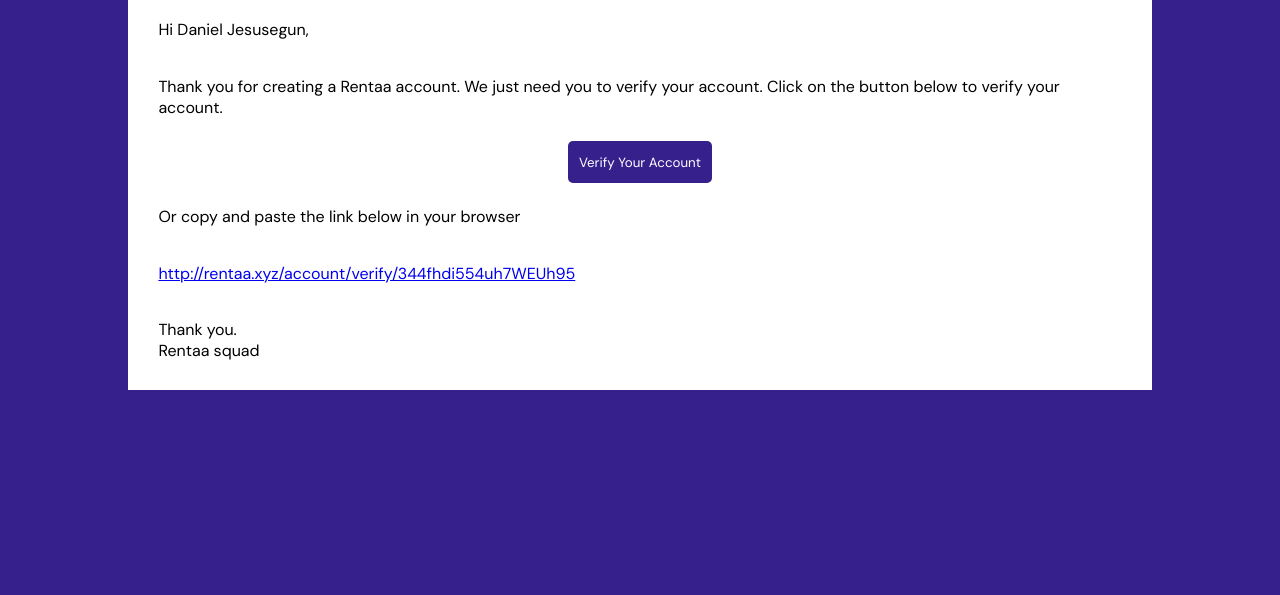
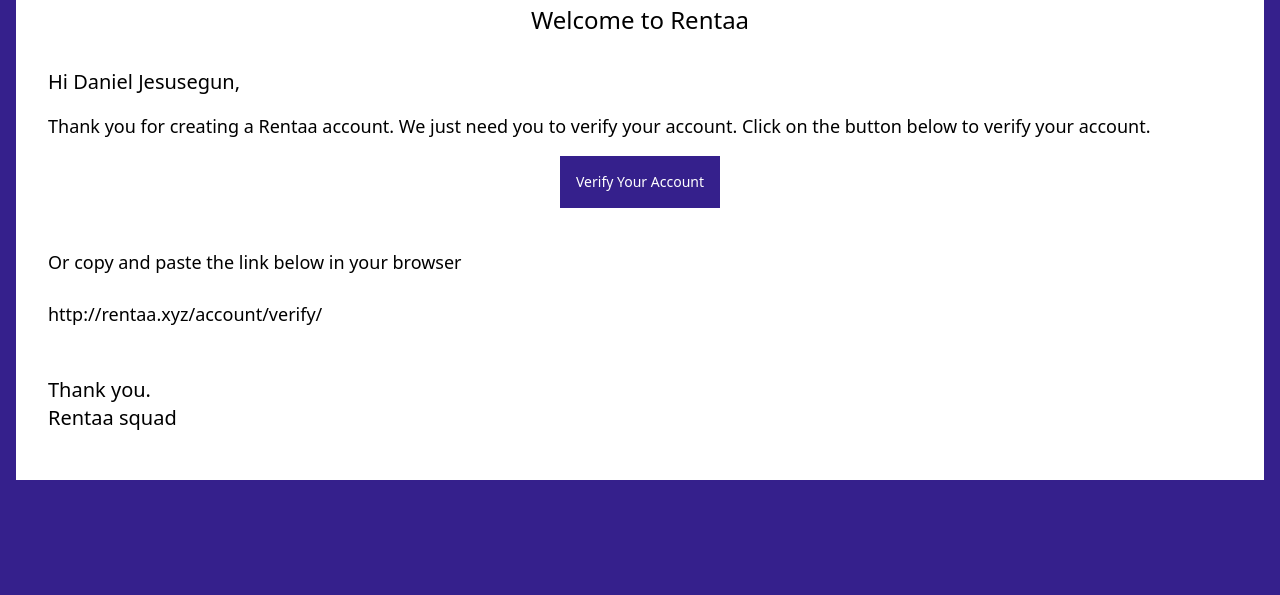
Before and after one commit to whitechapel007/renta_email_trmplate, a plain HTML site: page index.html in a window 1280 px wide. Shown: the part 205-800 px from the top of the page. Drawn offline with nearby package versions, Linux system fonts and the light colour scheme.

Commit message:
used tailwind

```diff
--- a/index.html
+++ b/index.html
@@ -5,28 +5,58 @@
     <meta http-equiv="X-UA-Compatible" content="IE=edge" />
     <meta name="viewport" content="width=device-width, initial-scale=1.0" />
     <title>Email Template</title>
+    <script src="https://cdn.tailwindcss.com"></script>
+
+    <script>
+      tailwind.config = {
+        theme: {
+          extend: {
+            colors: {
+              white: "#ffffff",
+              purple: "#35208c",
+            },
+          },
+        },
+      };
+    </script>
+
     <link rel="stylesheet" href="style.css" />
+    <style>
+      @import url("https://fonts.googleapis.com/css2?family=DM+Sans:wght@400;700&display=swap");
+    </style>
   </head>
-  <body>
-    <div>
+  <body class="overflow-x-hidden bg-purple">
+    <div class="flex flex-col items-center p-2 m-6 mx-2">
+      <div class="mb-8">
         <img src="./assets/Frame 10.png" alt="rentaa logo" />
       </div>
 
-    <div class="container">
-      <h1>Welcome to Rentaa</h1>
-      <p>Hi Daniel Jesusegun,</p>
-      <p>
-        Thank you for creating a Rentaa account. We just need you to verify your
-        account. Click on the button below to verify your account.
+      <div
+        class="flex flex-col text-left container bg-white h-100 mt-2 mb-3 mx-4 px-8 py-12 w-100 text-sm"
+      >
+        <h1 class="text-center mb-8 text-xl md:text-2xl">Welcome to Rentaa</h1>
+        <p class="pb-4 md:text-xl">Hi Daniel Jesusegun,</p>
+        <p class="pb-4 text-xs md:text-lg md:w-90">
+          Thank you for creating a Rentaa account. We just need you to verify
+          your account. Click on the button below to verify your account.
         </p>
-      <button>Verify Your Account</button>
-      <p>Or copy and paste the link below in your browser</p>
-      <a href="#"> http://rentaa.xyz/account/verify/344fhdi554uh7WEUh95 </a>
+        <button
+          class="overflow-x-hidden text-center bg-purple text-white p-4 self-center w-40 mx-10 mb-6"
+        >
+          Verify Your Account
+        </button>
+        <p class="text-sm mt-4 mb-2 md:text-lg">
+          Or copy and paste the link below in your browser
+        </p>
+        <a href="#" class="overflow-x-hidden w-70 my-4 md:text-lg">
+          http://rentaa.xyz/account/verify/
+        </a>
 
-      <p>
+        <p class="mt-8 md:text-xl">
           Thank you. <br />
           Rentaa squad
         </p>
       </div>
+    </div>
   </body>
 </html>
--- a/style.css
+++ b/style.css
@@ -1,8 +1,8 @@
 @import url("https://fonts.googleapis.com/css2?family=DM+Sans:wght@400;700&display=swap");
 
-:root {
-  --purple: #35208c;
-  --white: #ffffff;
+ /* :root {
+
+  --white: #ffffff;--purple: #35208c;
 }
 html {
   padding: 0;
@@ -70,4 +70,4 @@ button {
     border: 0;
     width: initial;
   }
-}
+}  */
```
Lines whose indentation alone changed are shown as unchanged.
